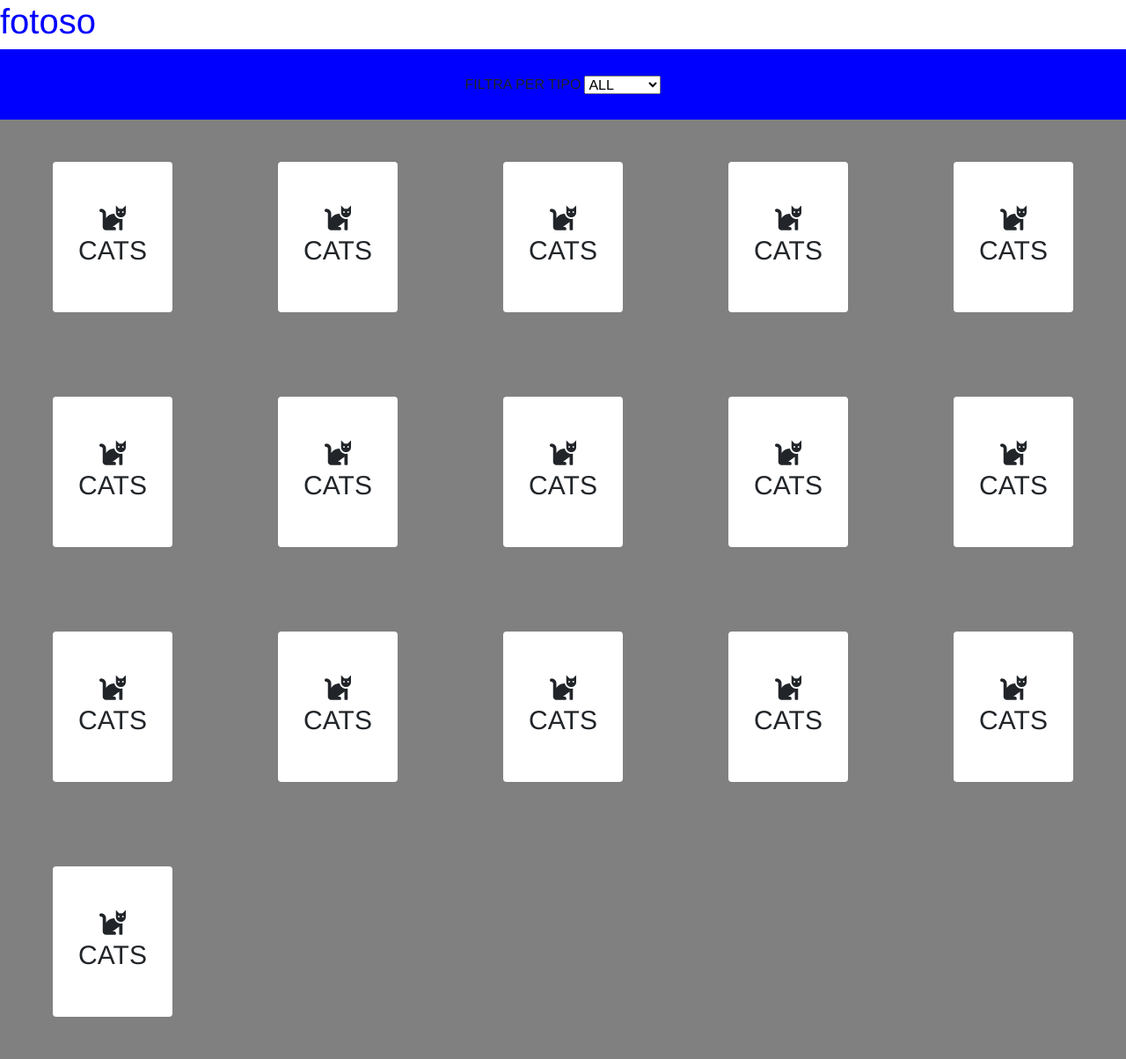
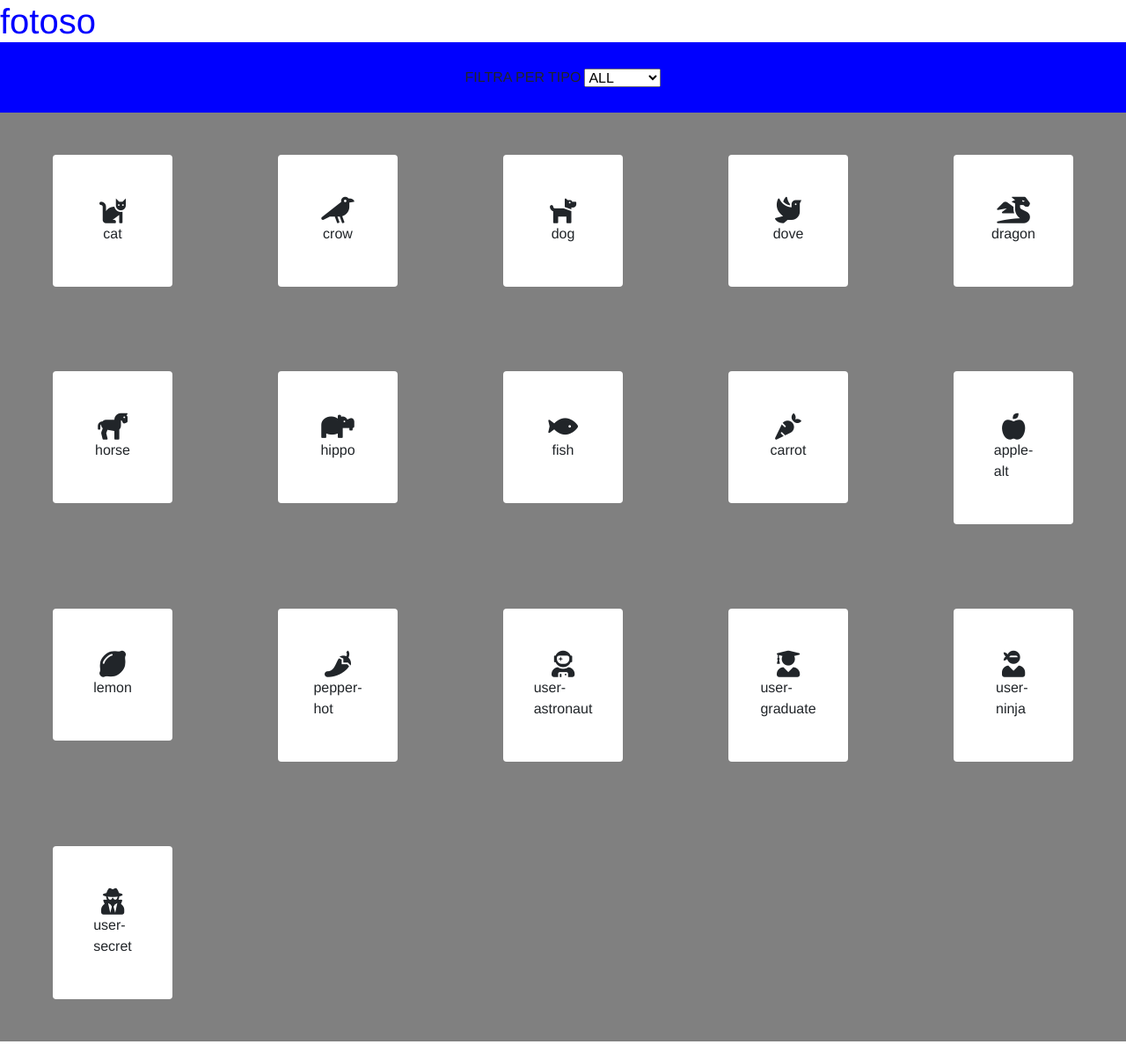
Before and after one commit to robanf/js-es6-icons, a plain HTML site: page index.html in a window 1280 px wide. Shown: the whole page at 88% size. Drawn offline with nearby package versions, Linux system fonts and the light colour scheme.

Commit message:
FUNZIONAAAAAA "ancora non mi funziona l'overflow"

```diff
--- a/css/style.css
+++ b/css/style.css
@@ -9,14 +9,19 @@
 
 h1{
     color: blue;
+    height: 40px;
 }
 
 .grigio{
     background-color: gray;
+    height: calc((100% - 120px));
 }
 
 
 .bianco{
     background-color: white;
+}
+
+.bianco i{
     font-size: 30px;
 }
--- a/index.html
+++ b/index.html
@@ -27,105 +27,14 @@
     </header>
 
     <main>
-        <div class="container-fluid grigio">
-            <div class="row row-cols-5">
-                <div class="col">
+        <div class="container-fluid grigio overflow-auto">
+            <div class="row row-cols-5" id="icons">
+               <!--  <div class="col">
                     <div class="d-flex justify-content-center align-items-center flex-column p-5  bianco m-5 rounded">
                         <i class="fas fa-cat"></i>
                         <div>CATS</div>
                     </div>
-                </div>
-                <div class="col">
-                    <div class="d-flex justify-content-center align-items-center flex-column p-5  bianco m-5 rounded">
-                        <i class="fas fa-cat"></i>
-                        <div>CATS</div>
-                    </div>
-                </div>
-                <div class="col">
-                    <div class="d-flex justify-content-center align-items-center flex-column p-5  bianco m-5 rounded">
-                        <i class="fas fa-cat"></i>
-                        <div>CATS</div>
-                    </div>
-                </div>
-                <div class="col">
-                    <div class="d-flex justify-content-center align-items-center flex-column p-5  bianco m-5 rounded">
-                        <i class="fas fa-cat"></i>
-                        <div>CATS</div>
-                    </div>
-                </div>
-                <div class="col">
-                    <div class="d-flex justify-content-center align-items-center flex-column p-5  bianco m-5 rounded">
-                        <i class="fas fa-cat"></i>
-                        <div>CATS</div>
-                    </div>
-                </div>
-                <div class="col">
-                    <div class="d-flex justify-content-center align-items-center flex-column p-5  bianco m-5 rounded">
-                        <i class="fas fa-cat"></i>
-                        <div>CATS</div>
-                    </div>
-                </div>
-                <div class="col">
-                    <div class="d-flex justify-content-center align-items-center flex-column p-5  bianco m-5 rounded">
-                        <i class="fas fa-cat"></i>
-                        <div>CATS</div>
-                    </div>
-                </div>
-                <div class="col">
-                    <div class="d-flex justify-content-center align-items-center flex-column p-5  bianco m-5 rounded">
-                        <i class="fas fa-cat"></i>
-                        <div>CATS</div>
-                    </div>
-                </div>
-                <div class="col">
-                    <div class="d-flex justify-content-center align-items-center flex-column p-5  bianco m-5 rounded">
-                        <i class="fas fa-cat"></i>
-                        <div>CATS</div>
-                    </div>
-                </div>
-                <div class="col">
-                    <div class="d-flex justify-content-center align-items-center flex-column p-5  bianco m-5 rounded">
-                        <i class="fas fa-cat"></i>
-                        <div>CATS</div>
-                    </div>
-                </div>
-                <div class="col">
-                    <div class="d-flex justify-content-center align-items-center flex-column p-5  bianco m-5 rounded">
-                        <i class="fas fa-cat"></i>
-                        <div>CATS</div>
-                    </div>
-                </div>
-                <div class="col">
-                    <div class="d-flex justify-content-center align-items-center flex-column p-5  bianco m-5 rounded">
-                        <i class="fas fa-cat"></i>
-                        <div>CATS</div>
-                    </div>
-                </div>
-                <div class="col">
-                    <div class="d-flex justify-content-center align-items-center flex-column p-5  bianco m-5 rounded">
-                        <i class="fas fa-cat"></i>
-                        <div>CATS</div>
-                    </div>
-                </div>
-                <div class="col">
-                    <div class="d-flex justify-content-center align-items-center flex-column p-5  bianco m-5 rounded">
-                        <i class="fas fa-cat"></i>
-                        <div>CATS</div>
-                    </div>
-                </div>
-                <div class="col">
-                    <div class="d-flex justify-content-center align-items-center flex-column p-5  bianco m-5 rounded">
-                        <i class="fas fa-cat"></i>
-                        <div>CATS</div>
-                    </div>
-                </div>
-                <div class="col">
-                    <div class="d-flex justify-content-center align-items-center flex-column p-5  bianco m-5 rounded">
-                        <i class="fas fa-cat"></i>
-                        <div>CATS</div>
-                    </div>
-                </div>
-            </div>
+                </div> -->
 
         </div>
     </main>
--- a/js/script.js
+++ b/js/script.js
@@ -96,3 +96,14 @@ const icons = [
       family: 'fas',
     },
   ];
+
+
+  icons.forEach((element)=> {
+    document.getElementById("icons").innerHTML +=`
+    <div class="col">
+     <div class="d-flex justify-content-center align-items-center flex-column p-5  bianco m-5 rounded">
+     <i class="${element.family} ${element.prefix}${element.name}"></i>
+       <div>${element.name}</div>
+     </div>
+    `
+});
```
